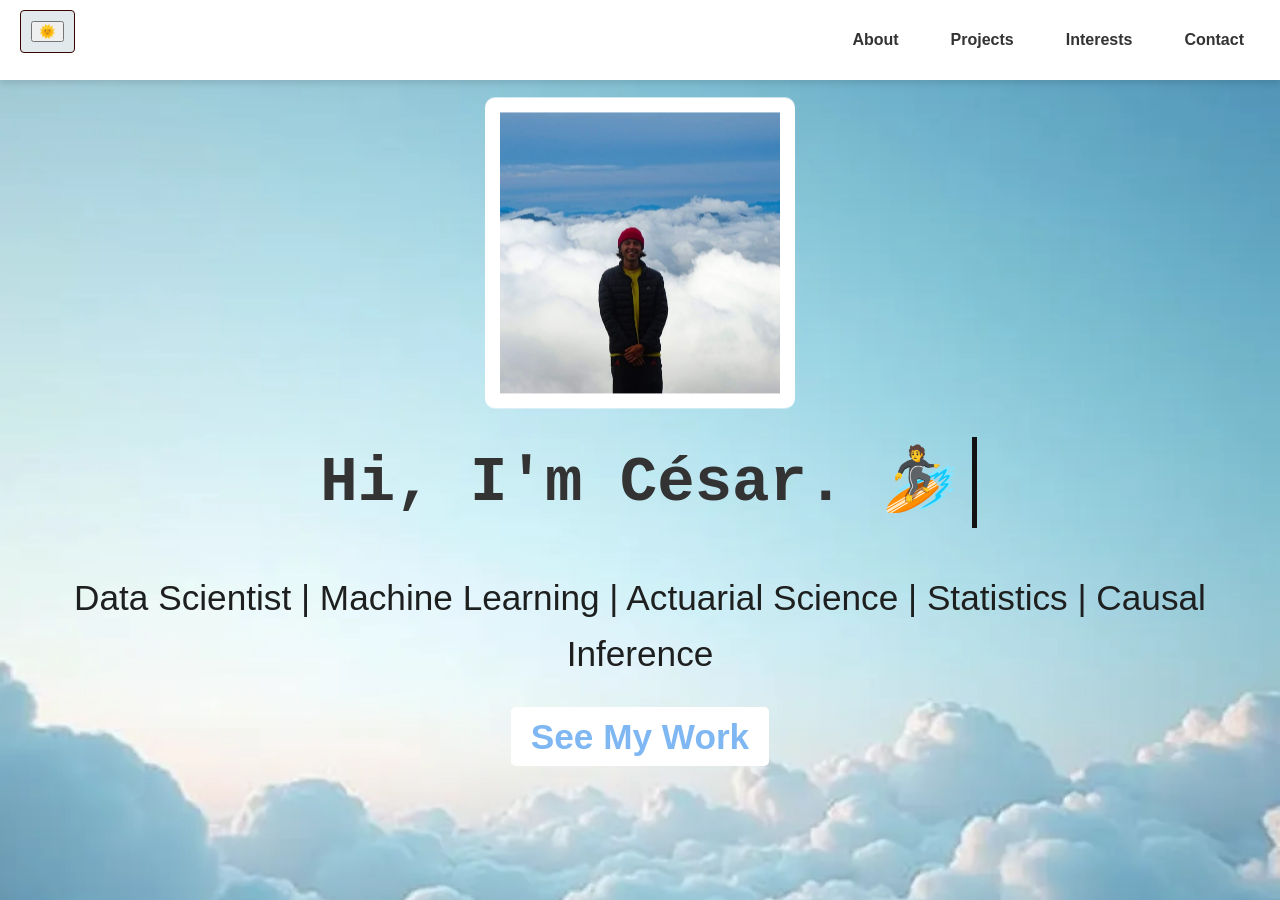
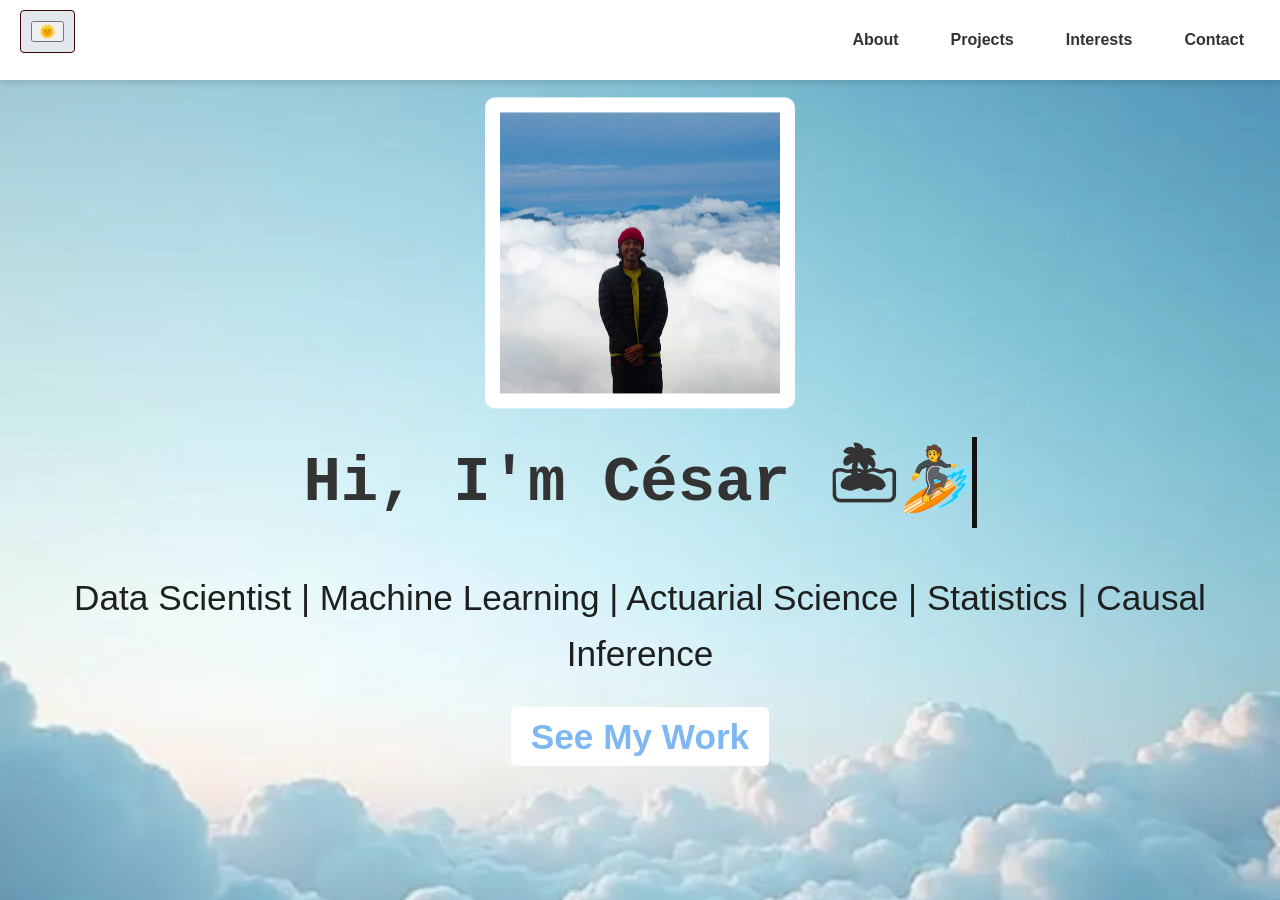
Before and after one commit to Cesarriosd/cesarios, a Jekyll site: the page built from README.md, in a window 1280 px wide and 900 px high. Built offline with Jekyll 4.4.1, drawn with Linux system fonts in a browser that asks for light colours; our own code applies the rules of GitHub Pages for plain Markdown files; some of the changed lines change nothing that is shown.

Commit message:
add palm

```diff
--- a/_layouts/default.html
+++ b/_layouts/default.html
@@ -477,7 +477,7 @@ cd<!DOCTYPE html>
     <section class="hero">
         <img src=".\\res\\cesar.jpg" alt="Moving GIF" class="moving-gif">
          <div class="hero-content">
-            <h1>Hi, I'm César.    &#127940; </h1>
+            <h1>Hi, I'm César &#127965;&#127940; </h1>
         </div>
         <div class="hero-content_sub">
             <!--<h1> Hello, MF</h1>-->
```
